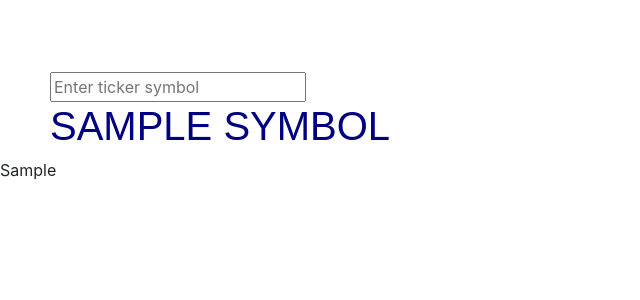
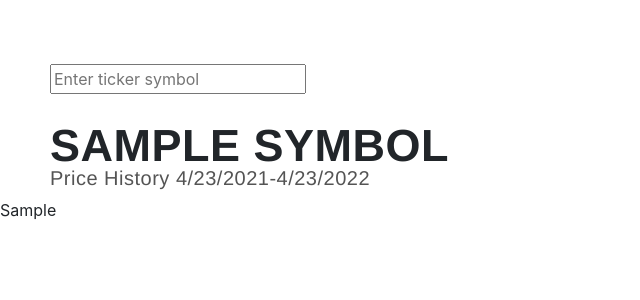
Before and after one commit to zignago/Finance-Dashboard, a Django app: template graph_tutorial/tutorial/templates/tutorial/index.html in a window 1280 px wide. Shown: the top 300 px of the page, without its empty margins (0-640 px from the left). Run offline with Django 4.2, Linux system fonts and the light colour scheme; the template is opened without the code that fills it: most values are stand-ins (such as "Sample title", 1, 10 or a date in 2020).

Commit message:
style updates

```diff
--- a/graph_tutorial/tutorial/static/tutorial/app.css
+++ b/graph_tutorial/tutorial/static/tutorial/app.css
@@ -1,5 +1,5 @@
 body {
-    padding-top: 4.5rem;
+    padding-top: 4rem;
   }
 
   .alert-pre {
@@ -19,11 +19,34 @@ body {
 
 form {
   margin-left: 50px;
+  margin-bottom: 25px;
 }
 
 h1 {
-  color: navy;
+  /*color: navy;
   margin-left: 50px;
   font-size: 2.5rem;
-  font-family: Arial,"Apple Color Emoji";
+  font-family: Arial,"Apple Color Emoji";*/
+
+  font-size: 45px;
+  font-weight: bold;
+  font-style: normal;
+  font-family: "Untitled-Regular", Helvetica neue, Arial, sans-serif;
+  letter-spacing: 0.5px;
+  margin-left: 50px;
+  margin-bottom: -7px;
 }
+h2 {
+  /*color: navy;
+  margin-left: 50px;
+  font-size: 2.5rem;
+  font-family: Arial,"Apple Color Emoji";*/
+
+  font-size: 20px;
+  font-weight: normal;
+  font-style: normal;
+  font-family: "Untitled-Regular", Helvetica neue, Arial, sans-serif;
+  letter-spacing: 0.5px;
+  margin-left: 50px;
+  color:#545454;
+}
--- a/graph_tutorial/tutorial/templates/tutorial/index.html
+++ b/graph_tutorial/tutorial/templates/tutorial/index.html
@@ -19,6 +19,7 @@
     </form>
 
     <h1 style="text-transform:uppercase;">{{ symbol }}</h1>
+    <h2>Price History 4/23/2021-4/23/2022</h2>
     {% autoescape off %}
     {{ plot_div }}
     {% endautoescape %}
```
Also changed, not shown: graph_tutorial/tutorial/views.py (+7 -0 lines).
